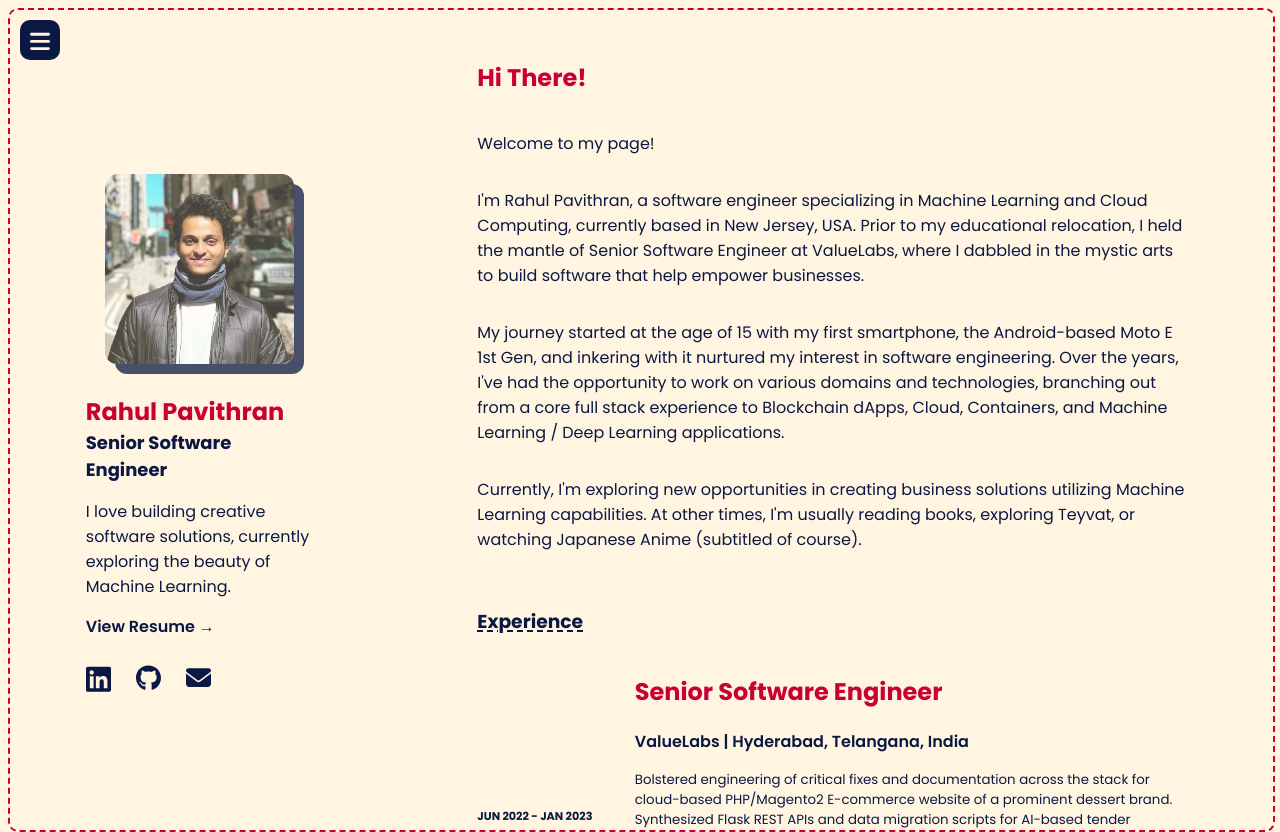
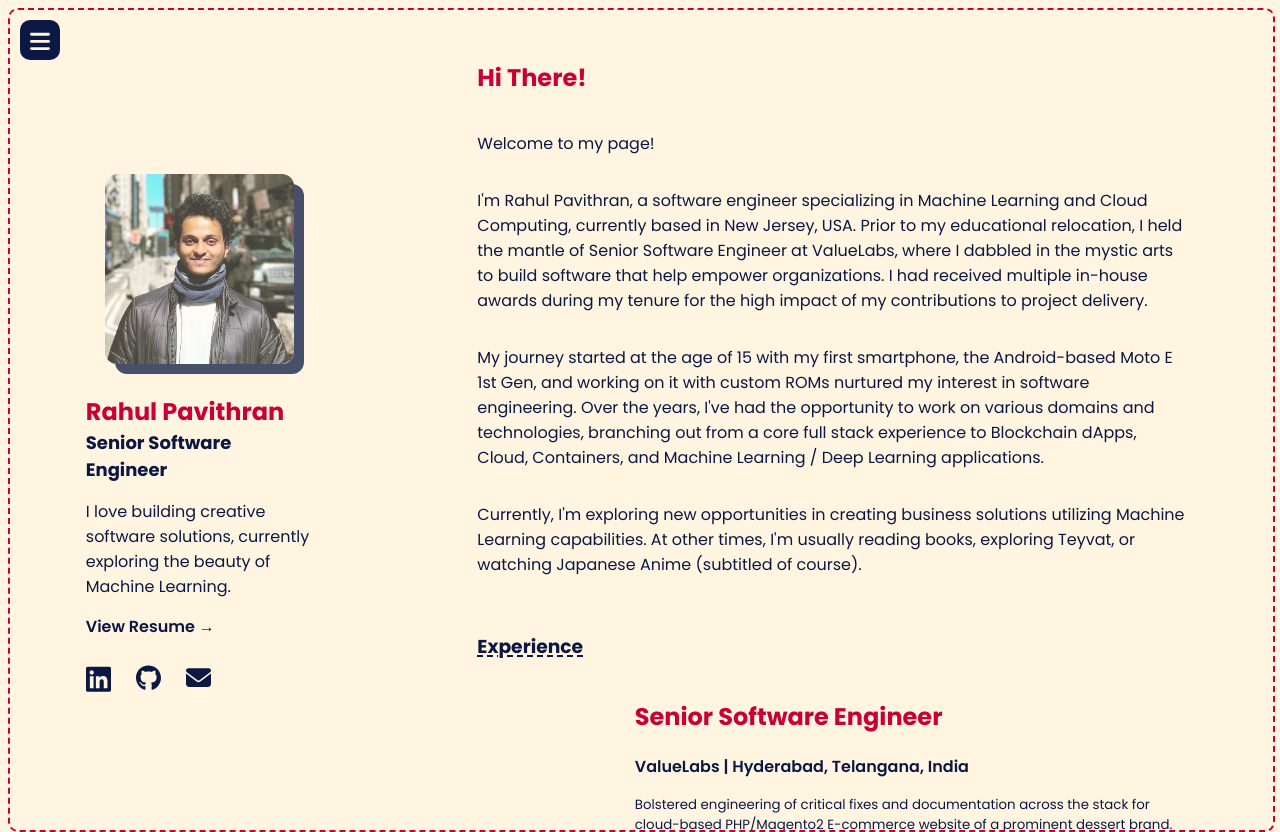
Before and after one commit to alpha2303/alpha2303.github.io, a React (Vite) app: page / in a window 1280 px wide. Built offline with nearby package versions, Linux system fonts and the light colour scheme.

Commit message:
Updated resume, about me section

```diff
--- a/src/content.ts
+++ b/src/content.ts
@@ -2,8 +2,8 @@ import { Experience, Education } from "./types/Data";
 
 export const aboutSection: Array<string> = [
   "Welcome to my page!",
-  "I'm Rahul Pavithran, a software engineer specializing in Machine Learning and Cloud Computing, currently based in New Jersey, USA. Prior to my educational relocation, I held the mantle of Senior Software Engineer at ValueLabs, where I dabbled in the mystic arts to build software that help empower businesses.",
-  "My journey started at the age of 15 with my first smartphone, the Android-based Moto E 1st Gen, and inkering with it nurtured my interest in software engineering. Over the years, I've had the opportunity to work on various domains and technologies, branching out from a core full stack experience to Blockchain dApps, Cloud, Containers, and Machine Learning / Deep Learning applications.",
+  "I'm Rahul Pavithran, a software engineer specializing in Machine Learning and Cloud Computing, currently based in New Jersey, USA. Prior to my educational relocation, I held the mantle of Senior Software Engineer at ValueLabs, where I dabbled in the mystic arts to build software that help empower organizations. I had received multiple in-house awards during my tenure for the high impact of my contributions to project delivery.",
+  "My journey started at the age of 15 with my first smartphone, the Android-based Moto E 1st Gen, and working on it with custom ROMs nurtured my interest in software engineering. Over the years, I've had the opportunity to work on various domains and technologies, branching out from a core full stack experience to Blockchain dApps, Cloud, Containers, and Machine Learning / Deep Learning applications.",
   "Currently, I'm exploring new opportunities in creating business solutions utilizing Machine Learning capabilities. At other times, I'm usually reading books, exploring Teyvat, or watching Japanese Anime (subtitled of course).",
 ];
 
```
Also changed, not shown: 1 other file (tests, documents, lock files or other folders).
